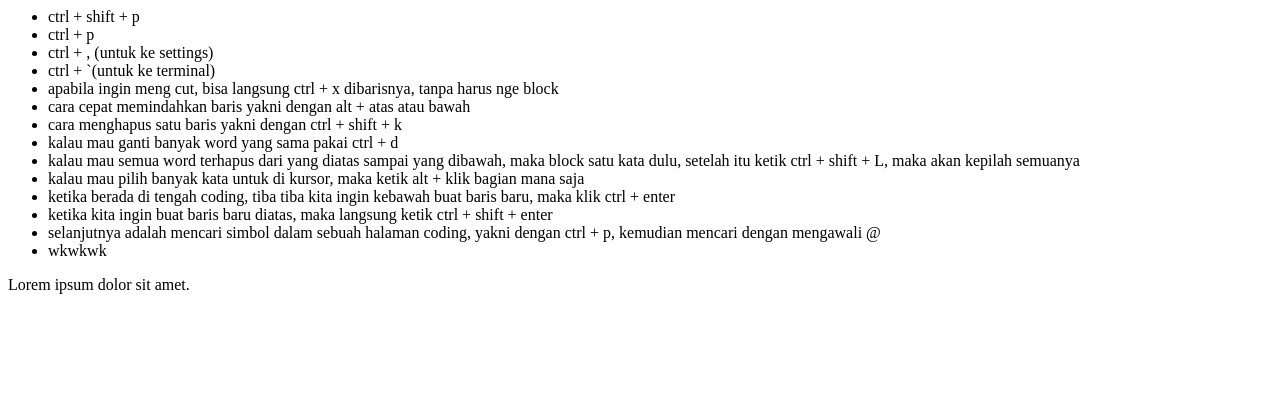
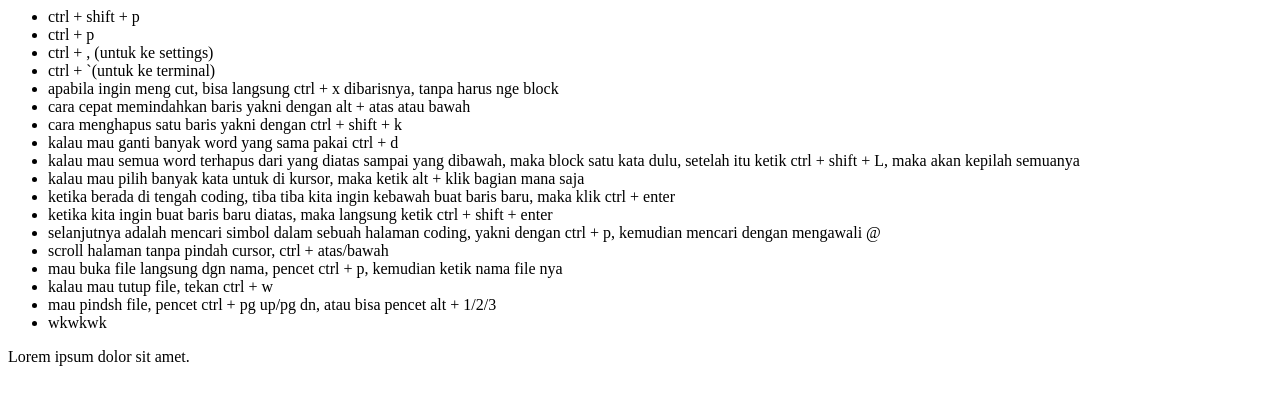
Before and after one commit to mamelilea/shortcut-vscode, a plain HTML site: page index.html in a window 1280 px wide. Drawn offline with Linux system fonts and the light colour scheme.

Commit message:
menambah sedikit shortcut

```diff
--- a/index.html
+++ b/index.html
@@ -19,6 +19,11 @@
                 <li>ketika berada di tengah coding, tiba tiba kita ingin kebawah buat baris baru, maka klik ctrl + enter</li>
                 <li>ketika kita ingin buat baris baru diatas, maka langsung ketik ctrl + shift + enter</li>
                 <li>selanjutnya adalah mencari simbol dalam sebuah halaman coding, yakni dengan ctrl + p, kemudian mencari dengan mengawali @</li>
+                <li>scroll halaman tanpa pindah cursor, ctrl + atas/bawah</li>
+                <li>mau buka file langsung dgn nama, pencet ctrl + p, kemudian ketik nama file nya  </li>
+                <li>kalau mau tutup file, tekan ctrl + w</li>
+                <li>mau pindsh file, pencet ctrl + pg up/pg dn, atau bisa pencet alt + 1/2/3</li>
+
                 <li>wkwkwk</li>
 
             </ul>
```
